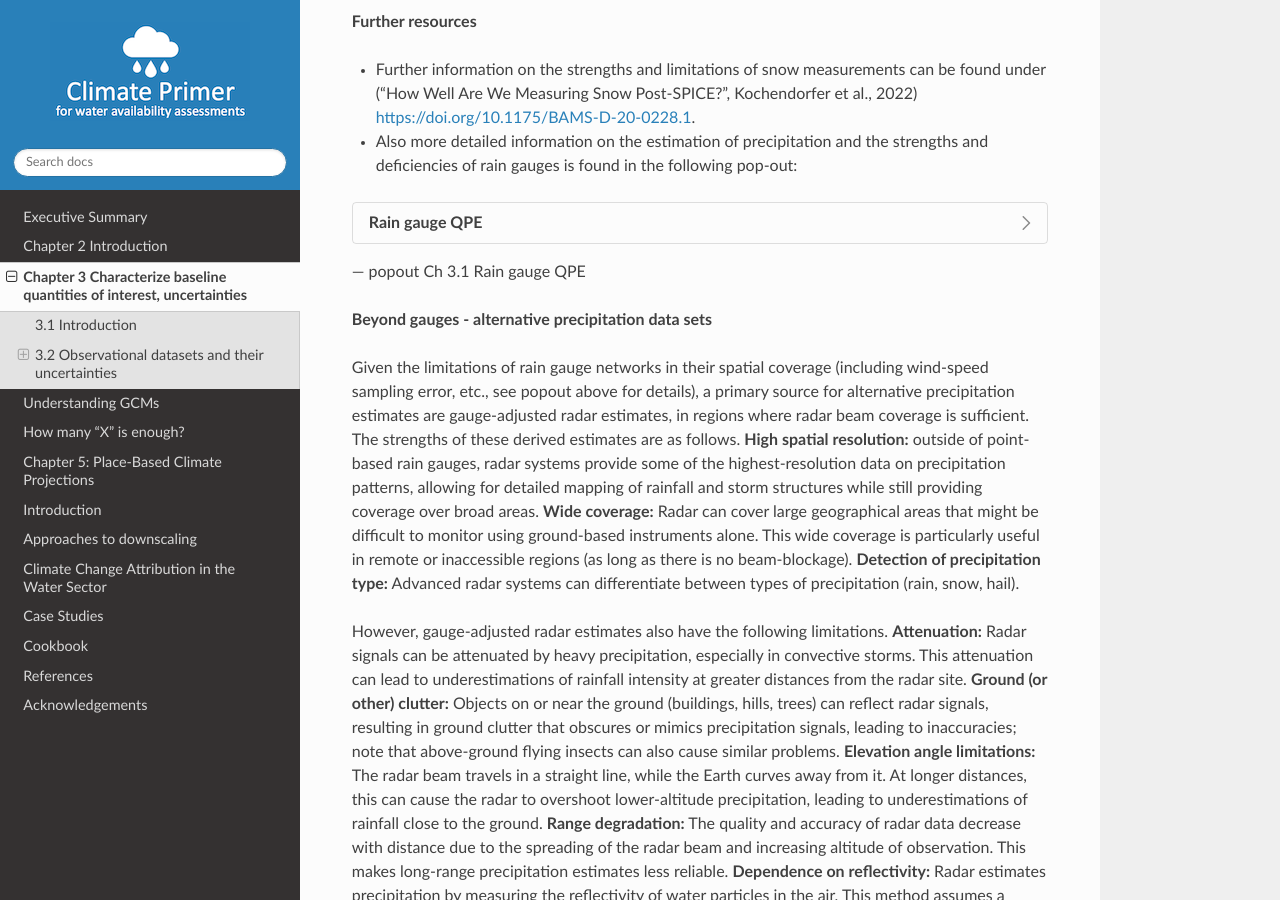
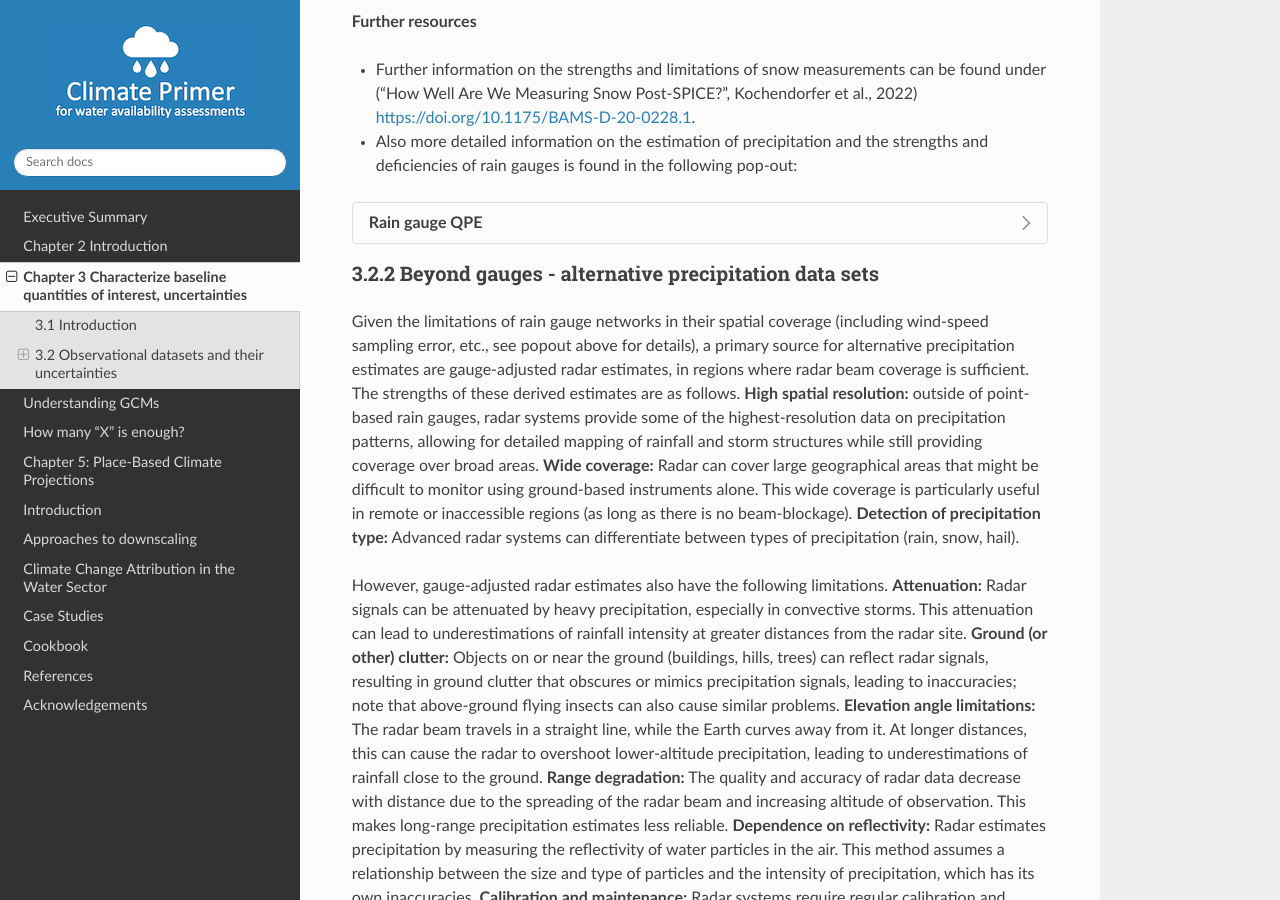
Before and after one commit to NCAR/climate-primer-water, a Sphinx documentation site: the page built from doc/baselines.rst, in a window 1280 px wide and 900 px high, scrolled down 5646 px. Built offline with Sphinx 7.4.7 and the Read the Docs theme 2.0.0, drawn with Linux system fonts in a browser that asks for light colours; cross-references to code outside the pages are shown as plain code.

Commit message:
Update baselines.rst

```diff
--- a/doc/baselines.rst
+++ b/doc/baselines.rst
@@ -344,6 +344,7 @@
 
     |Gauge locations on radar precip accumulation image|
 
+
     **Rain Gauge QPE » Exercise: Gauges, Wind, and Fall Angle**
 
 
@@ -426,6 +427,7 @@
 
     |image12|
 
+
     **Rain Gauge QPE » Rain, Gauge Catch, and Wind**
 
     In summary, gauge catch of rain is influenced by both the fall angle and the turbulence in the vicinity of the gauge.
@@ -443,6 +445,7 @@
     Therefore, a 9 m/s (20 mph) wind speed may be expected to result in an underestimation factor of 0.80, or a 20% underestimation of the rainfall.
 
     There is a large envelope of uncertainty due to the variability in drop sizes, the steadiness of the wind, and the gauge location. Here are a few main points to remember. The best measurements in windy conditions will be in situations with large raindrops, gauges near ground level, and shielded gauges. The poorest measurements will be with small raindrops and drizzle drops, and when gauges are directly exposed to the wind.
+
 
     **Rain Gauge QPE » Snow, Gauge Catch, and Wind**
 
@@ -470,6 +473,7 @@
 
     More information can be found at the United States Department of Agriculture, Natural Resources Conservation Service (NRCS) site: http://www.wcc.nrcs.usda.gov/snow/.
 
+
     **Rain Gauge QPE » Effects from Gauge Characteristics**
 
     A gauge aperture of at least 102 mm (4 in) in diameter is desirable. These NOAA-approved clear plastic gauges have 4-inch diameter apertures. Smaller openings will increase the likelihood of under catch.
@@ -485,6 +489,7 @@
     |Elevated gauge in a forest clearing|
 
     The reason to elevate gauges or place them on rooftops is often driven by security concerns rather than science. This increases the likelihood of wind-induced errors.
+
 
     **Rain Gauge QPE » Measurements from Automated Gauges**
 
@@ -520,6 +525,7 @@
     double-structure wind shield|
 
     As mentioned earlier, “snow pillow” estimates at SNOTEL sites are often used instead of gauges where they are available.
+
 
     **Rain Gauge QPE » Measurements from Manual Gauges**
 
@@ -670,9 +676,9 @@
    :width: 6.5in
    :height: 4.34722in
 
-— popout Ch 3.1 Rain gauge QPE
 
-**Beyond gauges - alternative precipitation data sets**
+3.2.2 **Beyond gauges - alternative precipitation data sets**
+~~~~~~~~~~~~~~~~~~~~~~~~~~~~~~~~~~~~~~~~~~~~~~~~~~~~~~~~~~~~~
 
 Given the limitations of rain gauge networks in their spatial coverage
 (including wind-speed sampling error, etc., see popout above for
```
